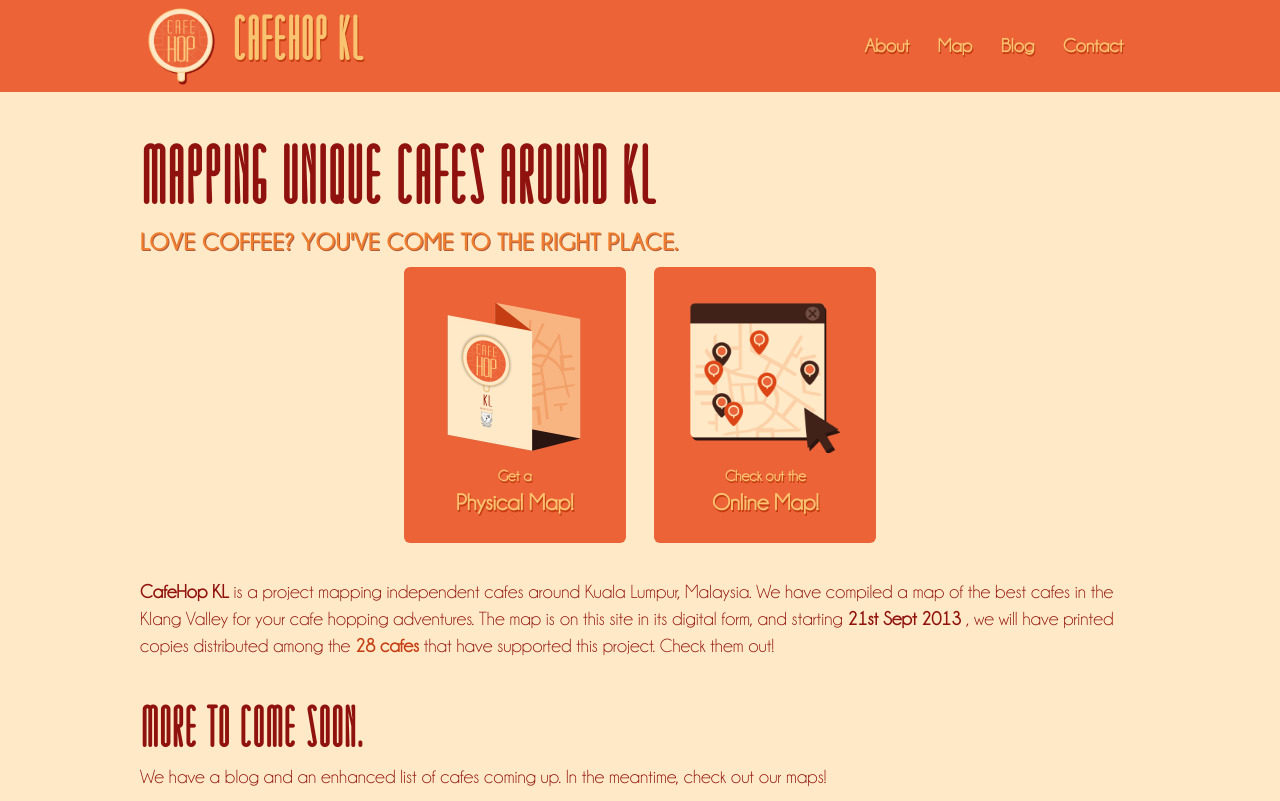
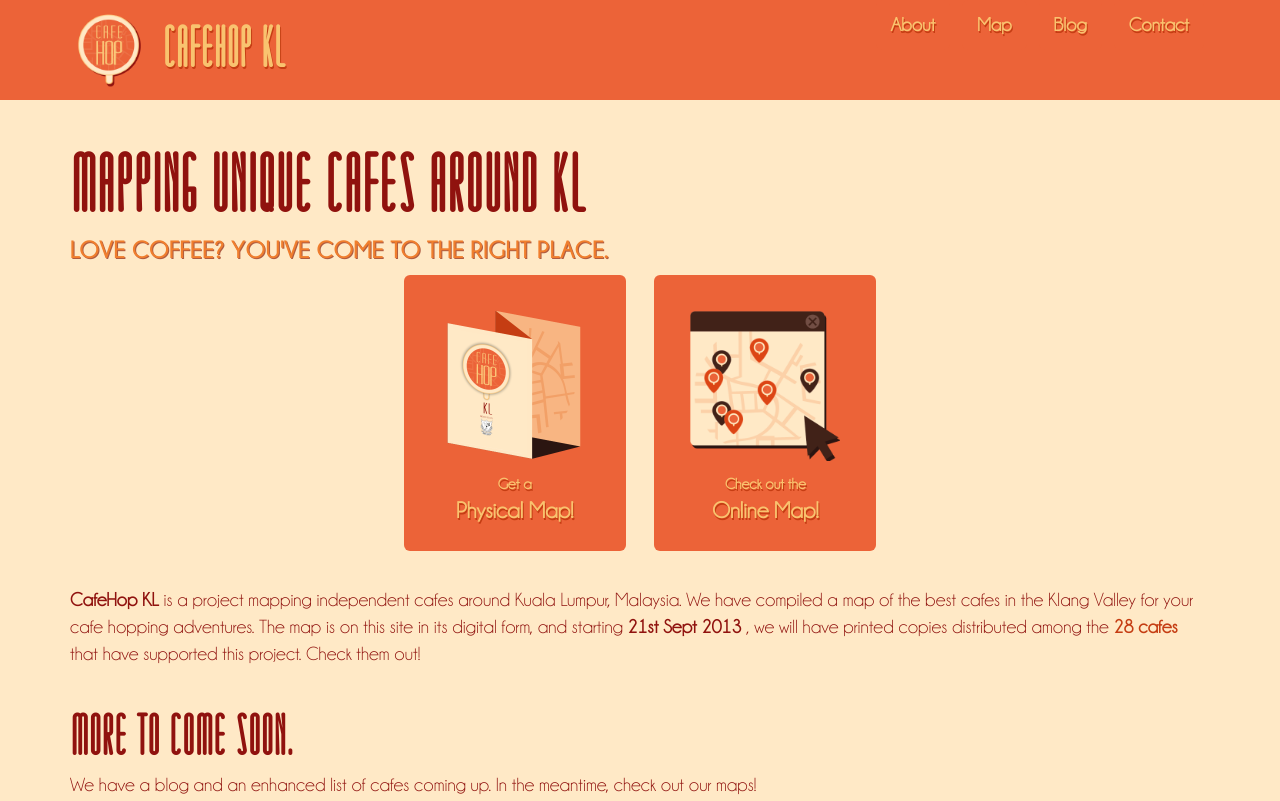
Before and after one commit to CafehopMY/cafehopmy.github.io, a plain HTML site: page index.html in a window 1280 px wide. Shown: the top 801 px of the page. Drawn offline with Linux system fonts and the light colour scheme.

Commit message:
Fix nav style

```diff
--- a/app/partials/header.html
+++ b/app/partials/header.html
@@ -1,31 +1,34 @@
-<div id="template-header" type="text/html">
 <header>
-        <div id="header-wrapper">
-            <div>
-                <a href="#">
-                    <img id='logo' src="assets/images/chkl_logo.png" alt="CafeHop KL"/>
+    <div class="container">
+    <div class="navbar-header">
+        <button type="button" class="navbar-toggle collapsed" data-toggle="collapse" data-target=".navbar-collapse">
+            <span class="sr-only">Toggle navigation</span>
+            <span class="icon-bar"></span>
+            <span class="icon-bar"></span>
+            <span class="icon-bar"></span>
+        </button>
+
+        <a href="#" class="navbar-brand">
+            <img class='logo' src="assets/images/chkl_logo_small.png" alt="CafeHop KL"/>
+            <div class="h1">CafeHop KL</div>
         </a>
-                <h1>
-                    <a href="#" >CafeHop KL</a>
-                </h1>
+
+
     </div>
-            <div>
-                <nav>
-                    <a href="#" id="collapsed-nav-icon">
-                        <img id="menu-icon" src="img/menu-icon.png"/>
-                    </a>
-                    <ul>
+
+    <nav class="navbar-collapse collapse ">
+         <ul class="nav navbar-nav navbar-right">
             <li>
                 <a href="#about">About</a>
             </li>
             <li>
-                            <a href="/map">Map</a>
+                <a href="#map">Map</a>
             </li>
             <li>
                 <a href="http://cafehopmy.com/blog">Blog</a>
             </li>
             <li>
-                            <a href="/contact">Contact</a>
+                <a href="#contact">Contact</a>
             </li>
             <li class="soc-media-links">
                 <div class="addthis_horizontal_follow_toolbox"></div>
@@ -33,6 +36,4 @@
         </ul>
     </nav>
     </div>
-        </div>
 </header>
-</div>
--- a/assets/css/sass/_constants.sass
+++ b/assets/css/sass/_constants.sass
@@ -21,10 +21,10 @@
 // Proportions
 $wrapper-width: 1000px
 $sidebar-width: 30%
-$logo-size: 80px
 $sponsor_width: 100px
 $map-height: 350px
-$header-height: 150px
+$header-height: 100px
+$logo-size: $header-height - $space*2
 $heading-icon-size: 240px
 $menu-icon-size: 36px
 
--- a/assets/css/sass/style.sass
+++ b/assets/css/sass/style.sass
@@ -22,46 +22,8 @@
 header
     @include header-dimensions($logo-size)
     width: 100%
+    height: $header-height
     background-color: $orange
-    margin-top: 0
-    padding-top: $space/2
-    padding-bottom: $space/2
-    div#header-wrapper
-        max-width: $wrapper-width
-        width: 100%
-        margin: 0 auto
-        // border-spacing: $space/ 2
-        display: table
-        position: relative
-        div
-            white-space: no-wrap
-            display: table-cell
-            vertical-align: middle
-            width: 45%
-            &:last-child
-                text-align: right
-                // position: absolute
-                // right: 0
-                width: 55%
-
-            img#logo
-                display: block
-                float: left
-    h1
-        @include non-text-link-style
-        @include text-shadow($dark-orange)
-        @include clear-spacing
-        font-size: 3em
-        text-align: left
-        display: inline-block
-        a
-            margin:
-                top: $space
-                bottom: $space
-                left: $space
-            color: $beige
-        a:hover
-            background-color: $orange //no bg-color change on hover
 nav
     ul
         display: block
@@ -72,7 +34,6 @@
             margin: 0 $space/2
             a
                 padding: $space/2
-                background-color: $orange
                 &:hover, &:focus
                     color: $beige
                     text-decoration: none
@@ -92,6 +53,27 @@
         display: none
         margin-right: $space* 2
 
+    .navbar-toggle
+        .icon-bar
+            background-color: $light-beige
+.navbar-brand
+    height: $header-height
+    padding: $space 0
+    color: $beige
+    &:hover
+        color: $beige
+    .logo
+        width: $logo-size
+        display: inline-block
+        vertical-align: top
+    .h1
+        @include non-text-link-style
+        @include text-shadow($dark-orange)
+        @include clear-spacing
+        margin: $space
+        font-size: 3em
+        text-align: left
+        display: inline-block
 
 div#wrapper
     @include wrapper-style
@@ -101,7 +83,7 @@
 div.clear-both
     clear: both
 
-h1, h2, h3, h4
+h1, h2, h3, h4, .h1
     font-family: $header-font
     text-transform: uppercase
     font-weight: bold
--- a/assets/js/main.js
+++ b/assets/js/main.js
@@ -2,8 +2,6 @@
 $(document).ready(function(){
     //################################################ INITIALIZERS ###################################################
     function templateInitializerCallback(){
-        initializeResponsiveNav()
-
         setSocialMedia()
     }
 
@@ -21,22 +19,6 @@
         })
     }
 
-    function initializeResponsiveNav(){
-        var navIconSelector = "#collapsed-nav-icon"
-        $(navIconSelector).click(function(){
-            var navList = $("nav ul")
-            var speed = 'fast'
-            if($(navList).hasClass('selected')){
-                $(navList).hide(speed, function(){
-                    $(this).removeClass('selected')
-                })
-            }
-            else{
-                $(navList).addClass('selected')
-                $(navList).show(speed)
-            }
-        })
-    }
     //###################################################### RUN CODE #####################################################
     templateInitializerCallback();
 
--- a/index.html
+++ b/index.html
@@ -45,7 +45,7 @@
     <body ng-app="cafehopApp">
         <div ng-include="'app/partials/header.html'"></div>
 
-        <div id="wrapper" ng-view></div>
+        <div class="container" ng-view></div>
 
         <div ng-include="'app/partials/footer.html'"></div>
 
@@ -59,7 +59,5 @@
         <script src="assets/vendor/angular/angular.js"></script>
         <script src="assets/vendor/angular/angular-route.min.js"></script>
         <script src="app/app.js"></script>
-
-        <script type="text/javascript" src="//s7.addthis.com/js/300/addthis_widget.js#pubid=ra-53b22d7042d08cc4"></script>
     </body>
 </html>
```
Also changed, not shown: assets/css/style.css, assets/images/chkl_logo_small.png (added). Lines whose indentation alone changed are shown as unchanged.
